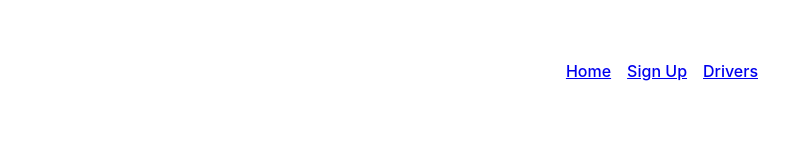
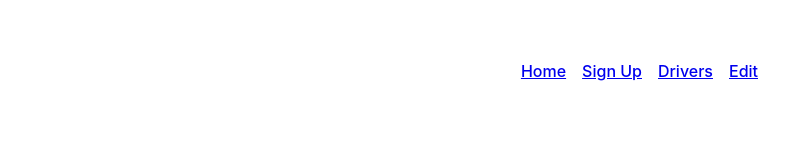
Before and after one commit to LorenzoDyce/Racers, a React (Create React App) app in the folder client/: page / in a window 1280 px wide. Shown: the top 160 px of the page, without its empty margins (414-1203 px from the left). Built offline with nearby package versions, Linux system fonts and the light colour scheme.

Commit message:
Add edit features for drivers to the navigation component

```diff
--- a/client/src/components/navigation.js
+++ b/client/src/components/navigation.js
@@ -9,6 +9,7 @@ const Navigation = () => {
          <NavLink to='/' activeClassName="current">Home</NavLink>
          <NavLink to='/createdrivers' activeClassName="current">Sign Up</NavLink>
          <NavLink to='/driverscars' activeClassName="current">Drivers</NavLink>
+         <NavLink to='/updatedrivers' activeClassName="current">Edit</NavLink>
         </div>
      );
 }
```
